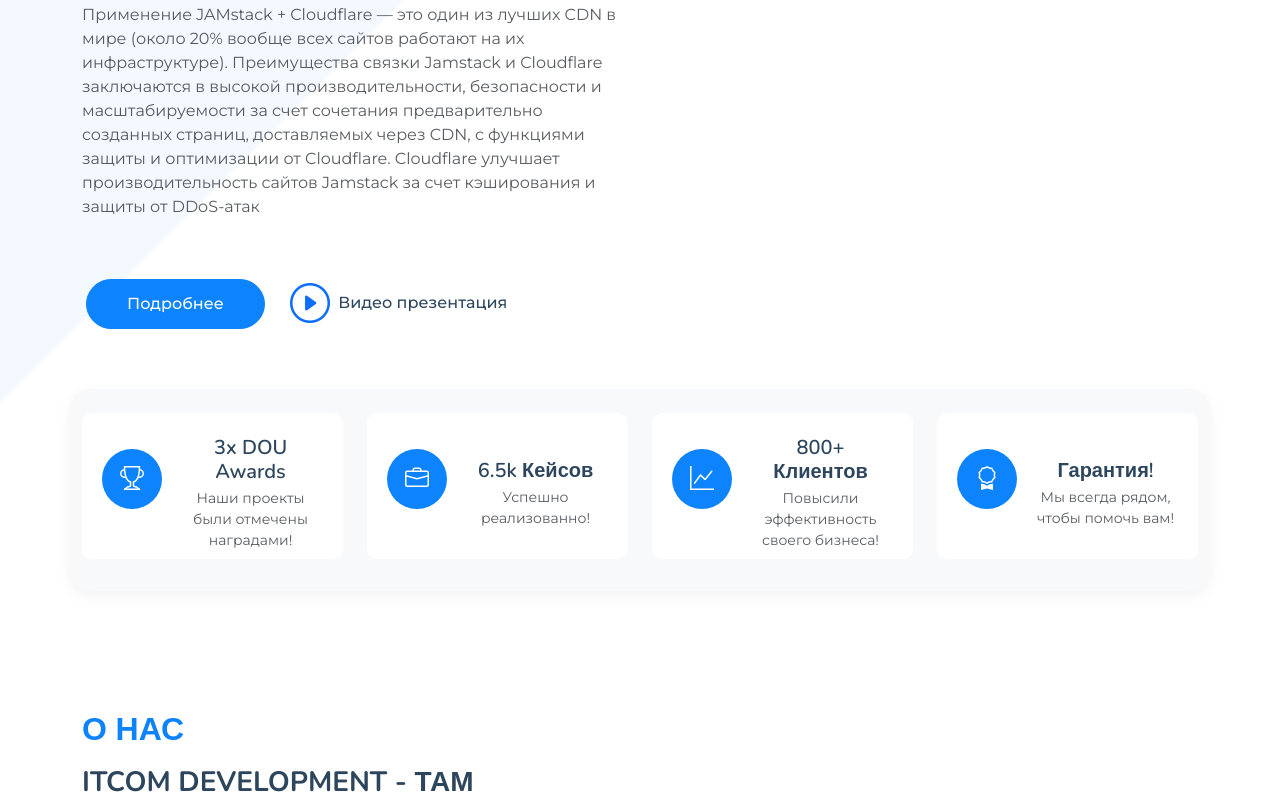
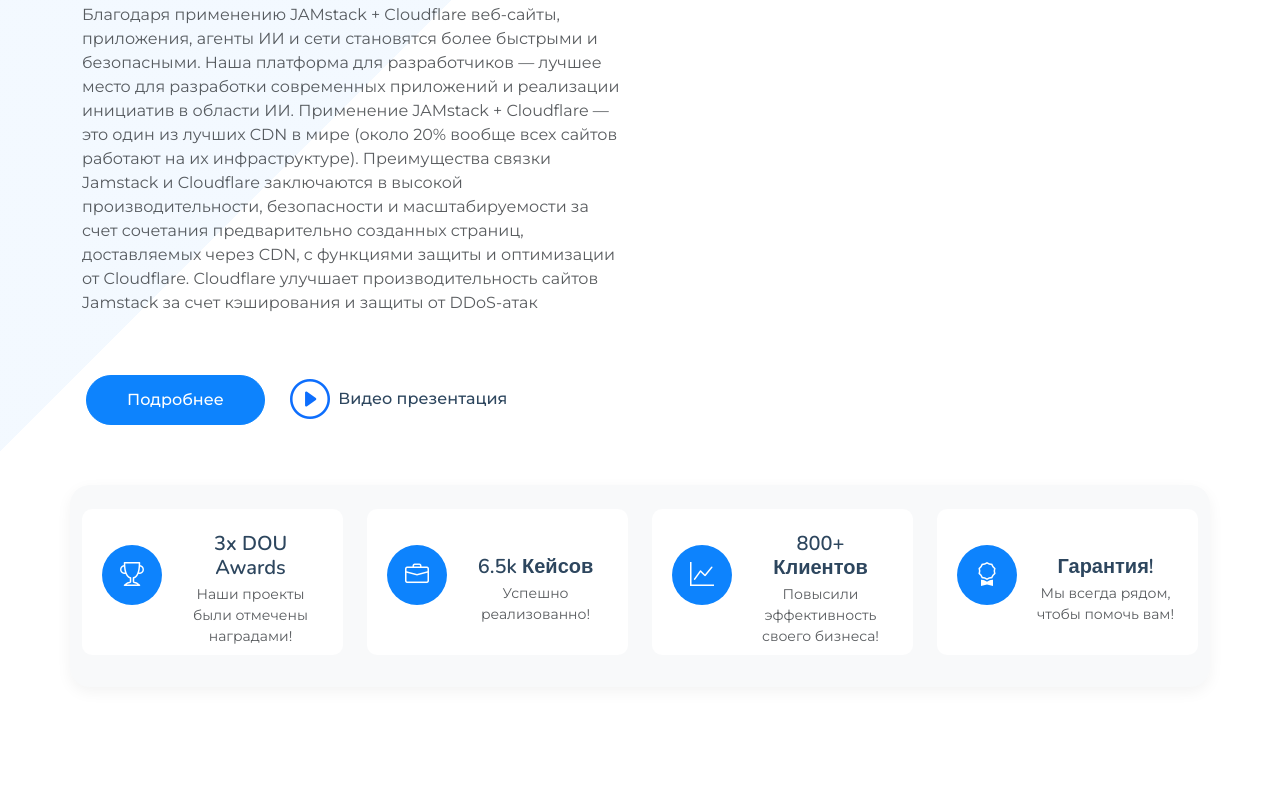
Before and after one commit to itcomdevops/it-agency, a website: page index.html in a window 1280 px wide. Shown: the part 1124-1927 px from the top of the page. Drawn offline with nearby package versions, Linux system fonts and the light colour scheme.

Commit message:
8888888888888888

```diff
--- a/index.html
+++ b/index.html
@@ -102,7 +102,7 @@
                 </h1>
 
                 <p class="mb-4 mb-md-5 text-muted font-weight-bold">
-                  Применение JAMstack + Cloudflare — это один из лучших CDN в мире (около 20% вообще всех сайтов работают на их инфраструктуре). Преимущества связки Jamstack и Cloudflare заключаются в высокой производительности, безопасности и масштабируемости за счет сочетания предварительно созданных страниц, доставляемых через CDN, с функциями защиты и оптимизации от Cloudflare. Cloudflare улучшает производительность сайтов Jamstack за счет кэширования и защиты от DDoS-атак
+                  Благодаря применению JAMstack + Cloudflare веб-сайты, приложения, агенты ИИ и сети становятся более быстрыми и безопасными. Наша платформа для разработчиков — лучшее место для разработки современных приложений и реализации инициатив в области ИИ. Применение JAMstack + Cloudflare — это один из лучших CDN в мире (около 20% вообще всех сайтов работают на их инфраструктуре). Преимущества связки Jamstack и Cloudflare заключаются в высокой производительности, безопасности и масштабируемости за счет сочетания предварительно созданных страниц, доставляемых через CDN, с функциями защиты и оптимизации от Cloudflare. Cloudflare улучшает производительность сайтов Jamstack за счет кэширования и защиты от DDoS-атак
                 </p>
 
                 <div class="hero-buttons">
```
